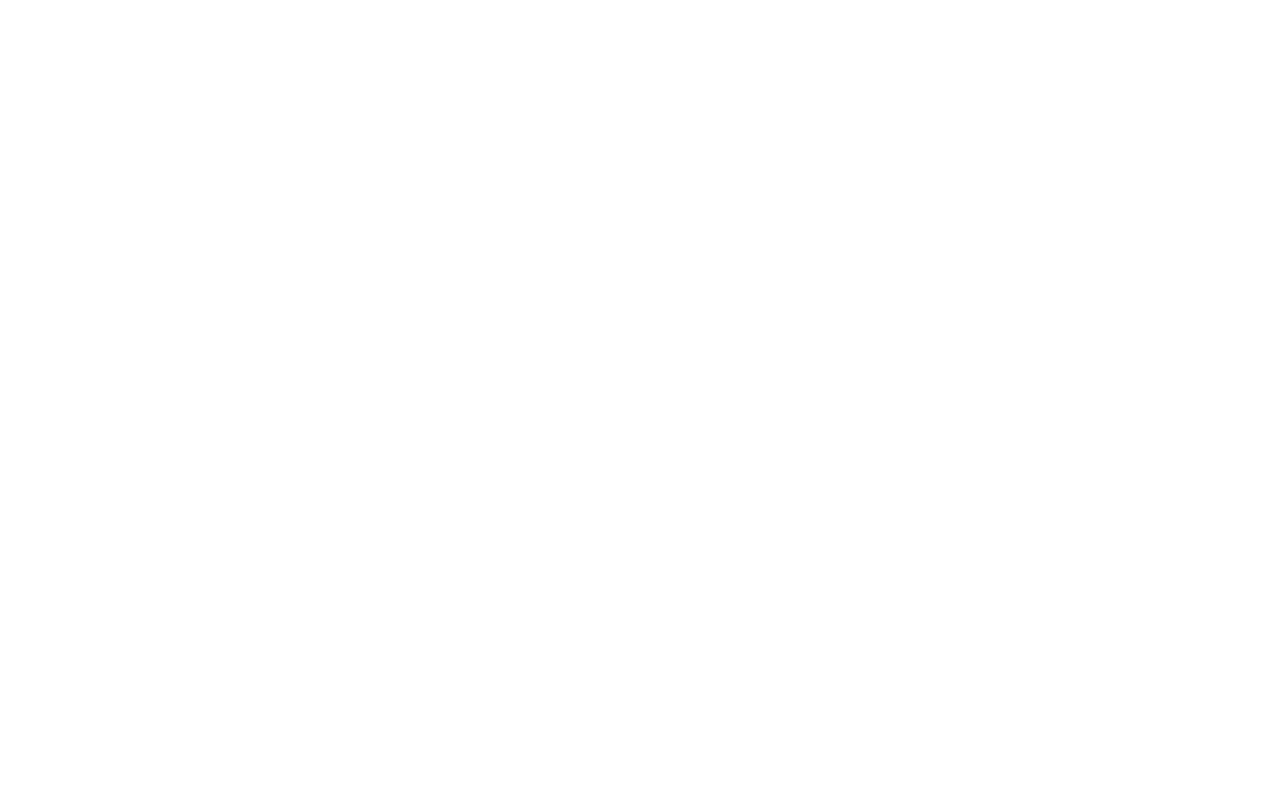
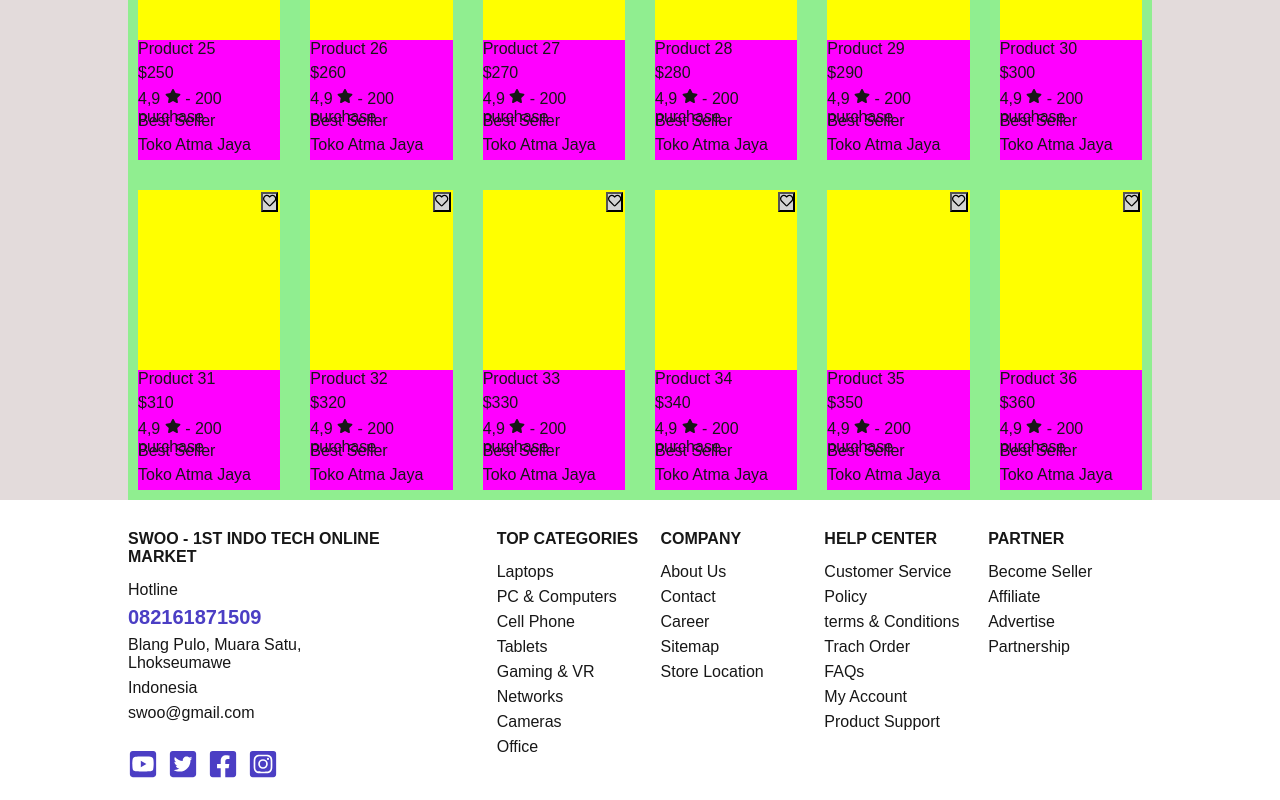
Before and after one commit to aqilfikri20/myshop, a Next.js app: page / in a window 1280 px wide. Shown: the part 1944-2744 px from the top of the page. Before the commit the page ends 884 px from the top, so only its background shows below. Built offline with nearby package versions, Linux system fonts and the light colour scheme.

Commit message:
5th commit

```diff
--- a/src/app/globals.css
+++ b/src/app/globals.css
@@ -1,5 +1,5 @@
 :root {
-  --background: #ffffff;
+  --background: #e3dbdb;
   --foreground: #171717;
 }
 
--- a/src/app/layout.tsx
+++ b/src/app/layout.tsx
@@ -5,6 +5,7 @@ import Heading from "@/components/Heading/Heading";
 import Navbar from "@/components/Navbar/Navbar";
 import Categories from "@/components/Categories/Categories";
 import Product from "@/components/Product/Product";
+import Footer from "@/components/Footer/Footer";
 
 const geistSans = Geist({
   variable: "--font-geist-sans",
@@ -33,6 +34,7 @@ export default function RootLayout({
         <Navbar/>
         <Categories/>
         <Product/>
+        <Footer/>
         {children}
       </body>
     </html>
--- /dev/null
+++ b/src/components/Footer/Footer.tsx
@@ -0,0 +1,62 @@
+import React from "react";
+import "./footer.css"
+import { FaYoutubeSquare,FaTwitterSquare, FaFacebookSquare, FaInstagramSquare } from "react-icons/fa";
+
+export default function Footer() {
+  return (
+  <div className="wrap-footer">
+    <div className="footer">
+        <div className="footer1">
+        <h4>SWOO - 1ST INDO TECH ONLINE MARKET</h4>
+        <p>Hotline</p>
+        <p className="p-number">082161871509</p>
+        <p>Blang Pulo, Muara Satu, Lhokseumawe</p>
+        <p>Indonesia</p>
+        <p>swoo@gmail.com</p>
+        <div className="footer-contact">
+            <FaYoutubeSquare />
+            <FaTwitterSquare />
+            <FaFacebookSquare />
+            <FaInstagramSquare />
+        </div>
+    </div>
+    <div className="footer2">
+        <h4>TOP CATEGORIES</h4>
+        <p>Laptops</p>
+        <p>PC & Computers</p>
+        <p>Cell Phone</p>
+        <p>Tablets</p>
+        <p>Gaming & VR</p>
+        <p>Networks</p>
+        <p>Cameras</p>
+        <p>Office</p>
+    </div>
+    <div className="footer3">
+        <h4>COMPANY</h4>
+        <p>About Us</p>
+        <p>Contact</p>
+        <p>Career</p>
+        <p>Sitemap</p>
+        <p>Store Location</p>
+    </div>
+    <div className="footer4">
+        <h4>HELP CENTER</h4>
+        <p>Customer Service</p>
+        <p>Policy</p>
+        <p>terms & Conditions</p>
+        <p>Trach Order</p>
+        <p>FAQs</p>
+        <p>My Account</p>
+        <p>Product Support</p>
+    </div>
+    <div className="footer5">
+        <h4>PARTNER</h4>
+        <p>Become Seller</p>
+        <p>Affiliate</p>
+        <p>Advertise</p>
+        <p>Partnership</p>
+    </div>
+    </div>
+  </div>
+)
+}
--- /dev/null
+++ b/src/components/Footer/footer.css
@@ -0,0 +1,41 @@
+.wrap-footer{
+    display: flex;
+    justify-content: center;
+    background-color: white;
+    width: 100%;
+}
+
+.footer{
+    display: flex;
+    flex-direction:  row;
+    justify-content: center;
+    align-items: center;
+    height: 300px;
+    min-width: 80%;
+}
+
+.footer p{
+    margin-bottom: 7px;
+}
+.footer > div{
+    display: flex;
+    flex-direction: column;
+    height: 80%;
+    min-width: 16%;
+}
+
+.footer h4{
+    margin-bottom: 15px;
+}
+
+.footer1{
+    padding-right: 100px;
+}
+
+.footer-contact{
+    color: #4B3EC4;
+    display: flex;
+    margin-top: 20px;
+    font-size: 30px;
+    gap: 10px;
+}
--- a/src/components/Product/product.css
+++ b/src/components/Product/product.css
@@ -3,7 +3,7 @@
     display: flex;
     flex-direction: column;
     width: 80%;
-    height: 500px;
+    height: auto;
 }
 
 .text-find{
--- /dev/null
+++ b/src/components/Register/RegisterInput.tsx
@@ -0,0 +1,5 @@
+export default function RegisterInput(){
+    return(
+        <div></div>
+    )
+}
```
Also changed, not shown: src/components/Login/LoginInput.tsx (added, +7 -0 lines), src/components/Login/login.css (added), src/components/Register/register.css (added).
